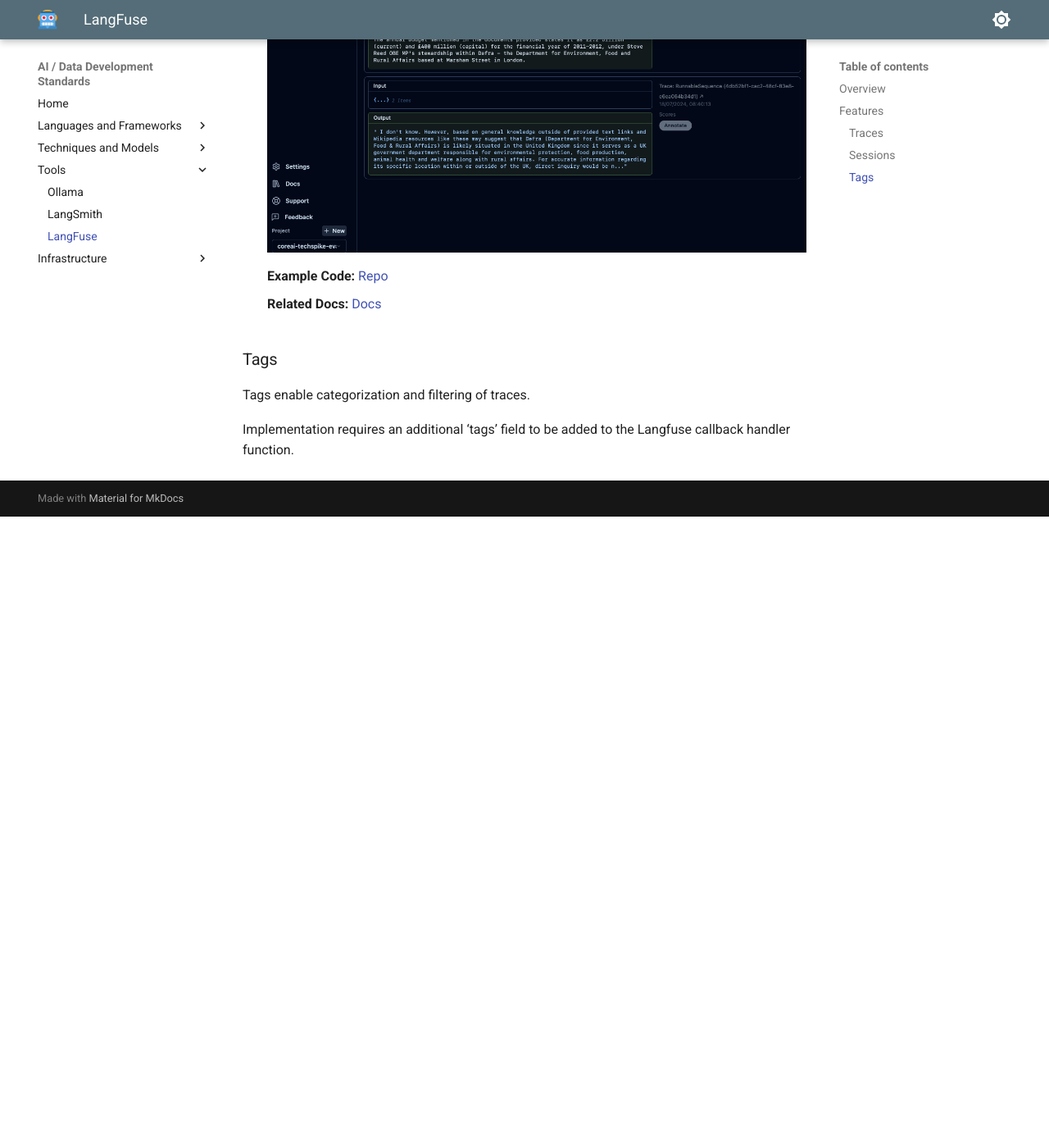
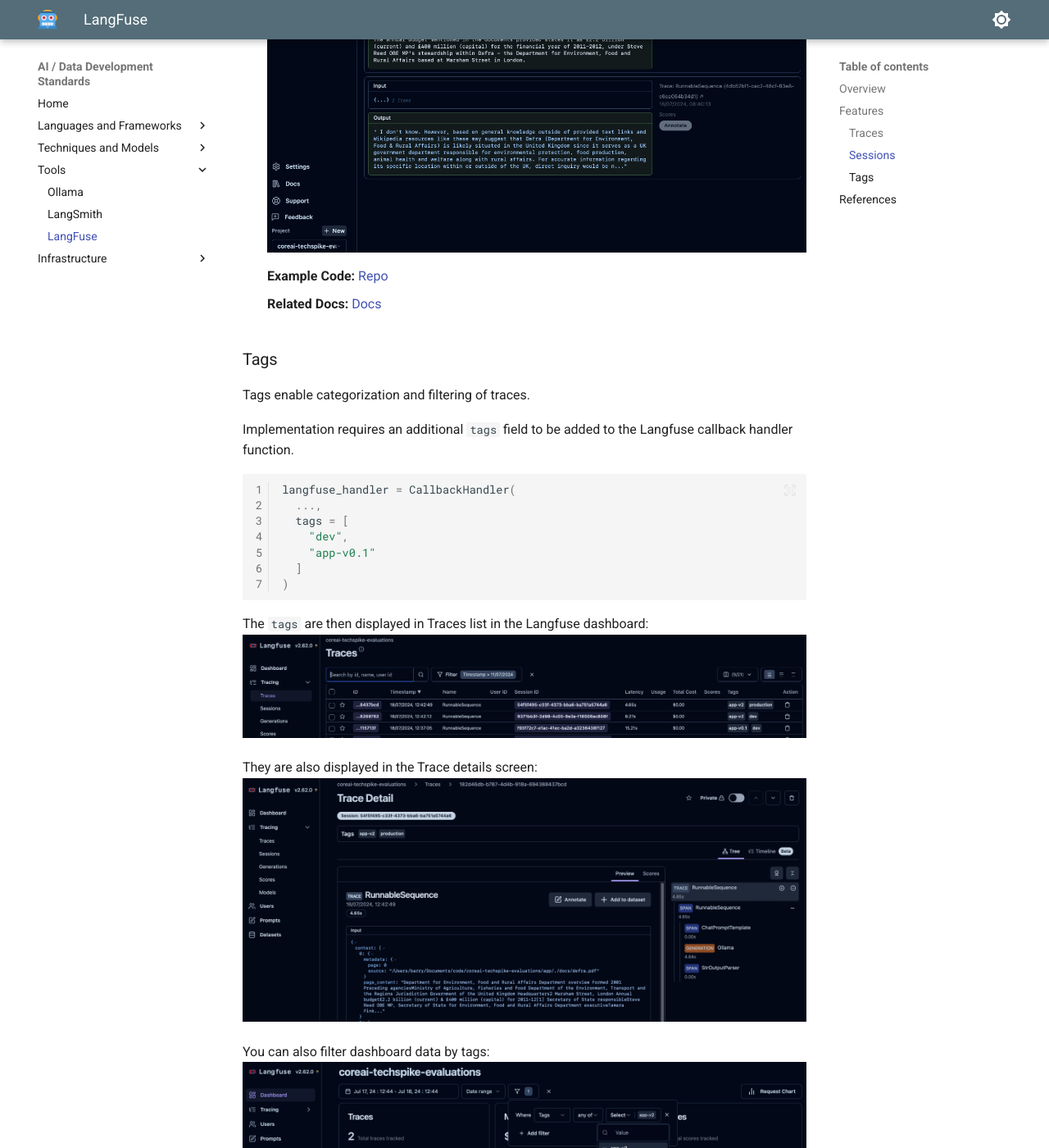
Before and after one commit to DEFRA/ai-data-development-standards, an MkDocs documentation site: the page built from docs/tools/langfuse.md, in a window 1280 px wide and 1400 px high, scrolled down 2043 px. Shown: the whole window at 82% size. Built offline with MkDocs 1.6.1 and Material for MkDocs 9.7.7, drawn with Linux system fonts in a browser that asks for light colours; before the commit the page ends 2673 px from its top, so only the background shows below that; some of the changed text lies outside the part shown.

Commit message:
add langfuse

````diff
--- a/docs/tools/langfuse.md
+++ b/docs/tools/langfuse.md
@@ -57,4 +57,28 @@ result = chain.invoke(..., config = { "callbacks": [langfuse_handler] })
 
 Tags enable categorization and filtering of traces.
 
-Implementation requires an additional ‘tags’ field to be added to the Langfuse callback handler function.
+Implementation requires an additional `tags` field to be added to the Langfuse callback handler function.
+
+``` py linenums="1"
+langfuse_handler = CallbackHandler(
+  ...,
+  tags = [
+    "dev",
+    "app-v0.1"
+  ]
+)
+```
+
+The `tags` are then displayed in Traces list in the Langfuse dashboard:
+![image](../images/langfuse-tags.png)
+
+They are also displayed in the Trace details screen:
+![image](../images/langfuse-tags-details.png)
+
+You can also filter dashboard data by tags:
+![image](../images/langfuse-tags-filter.png)
+
+## References
+
+- [Sessions](https://langfuse.com/docs/tracing-features/sessions)
+- [Traces](https://langfuse.com/docs/tracing)
````
Also changed, not shown: docs/tools/ollama.md (+0 -1 lines), docs/images/langfuse-tags-details.png (added), docs/images/langfuse-tags-filter.png (added), docs/images/langfuse-tags.png (added).
